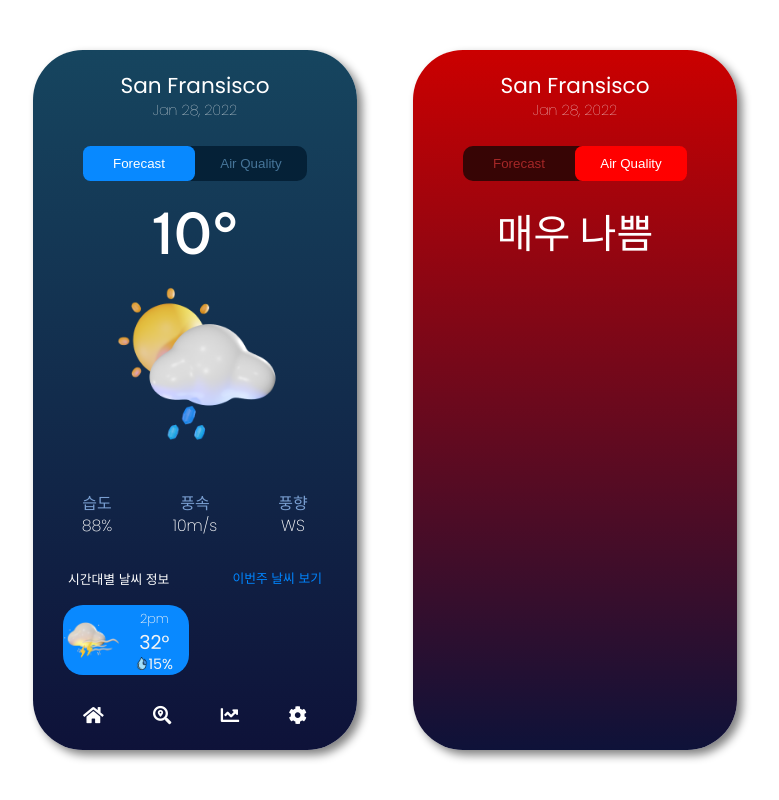
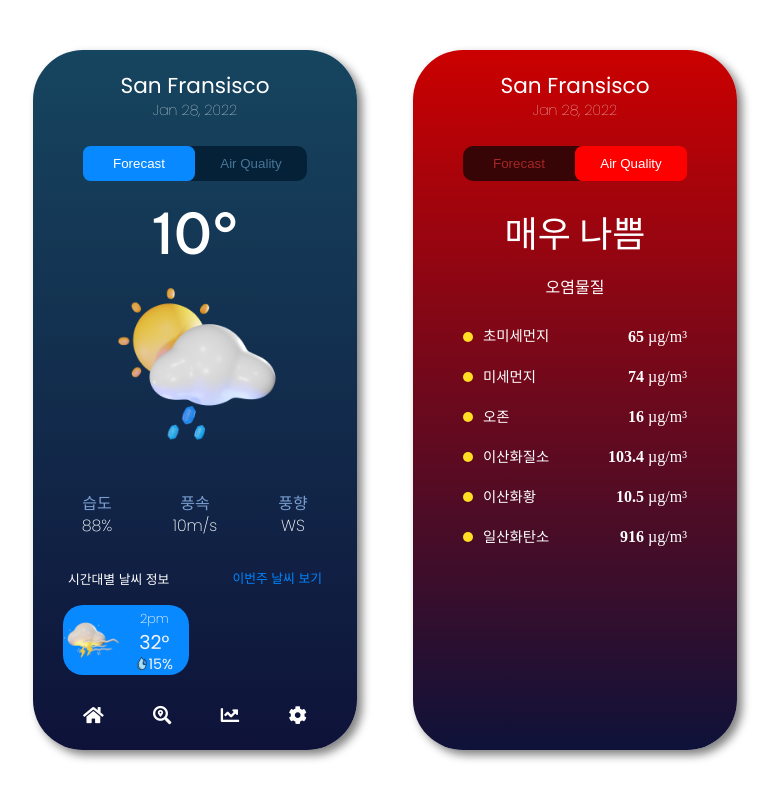
Before and after one commit to lee1nna/VUE_WEATHER, a Vue app: page /#/ in a window 1280 px wide. Shown: the whole page, without its empty margins (255-1034 px from the left). Built offline with nearby package versions, Linux system fonts and the light colour scheme.

Commit message:
2022. 01. 12. Vue3 Lecture Day3

```diff
--- a/src/components/SubView.vue
+++ b/src/components/SubView.vue
@@ -12,6 +12,22 @@
         <div class="airCondition">
           <p>매우 나쁨</p>
         </div>
+        <div class="detail">
+          <div class="title">
+            <p>오염물질</p>
+          </div>
+          <div v-for="airCondition in airConditions" :key="airCondition" class="data">
+            <div class="dataName">
+              <p></p>
+              <p>{{ airCondition.air }}</p>
+            </div>
+            <div class="dataValue">
+              <p>
+                <span>{{ airCondition.value }}</span> &#181;g/m&#179;
+              </p>
+            </div>
+          </div>
+        </div>
       </div>
     </div>
   </div>
@@ -19,7 +35,40 @@
 
 <script>
   import CityNameBox from './common/CityNameBox.vue';
-  export default { components: { CityNameBox } };
+
+  export default {
+    components: { CityNameBox },
+    data() {
+      return {
+        airConditions: [
+          {
+            air: '초미세먼지',
+            value: 65,
+          },
+          {
+            air: '미세먼지',
+            value: 74,
+          },
+          {
+            air: '오존',
+            value: 16,
+          },
+          {
+            air: '이산화질소',
+            value: 103.4,
+          },
+          {
+            air: '이산화황',
+            value: 10.5,
+          },
+          {
+            air: '일산화탄소',
+            value: 916,
+          },
+        ],
+      };
+    },
+  };
 </script>
 
 <style lang="scss" scoped>
--- a/src/scss/subView.scss
+++ b/src/scss/subView.scss
@@ -51,12 +51,71 @@
         height: 15%;
 
         p {
-          font-size: 2.5rem;
+          text-align: center;
+          font-size: 2.25rem;
           font-weight: 500;
           font-family: 'Be Vietnam Pro', sans-serif;
           color: #fff;
         }
       }
+      .detail {
+        width: 100%;
+        height: 85%;
+
+        .title {
+          @include center;
+          width: 100%;
+          height: 19%;
+          color: white;
+        }
+        .data {
+          display: flex;
+          width: 100%;
+          height: 13.5%;
+          // background-color: rgb(187, 127, 255);
+
+          .dataName {
+            display: flex;
+            align-items: center;
+            width: 50%;
+            height: 100%;
+
+            p {
+              &:first-child {
+                display: block;
+                width: 10px;
+                height: 10px;
+                border-radius: 50%;
+                background-color: #ffde23;
+                margin-left: 50px;
+              }
+              &:last-child {
+                margin-left: 10px;
+                color: white;
+                font-weight: 300;
+                font-size: 0.9rem;
+              }
+            }
+          }
+          .dataValue {
+            display: flex;
+            align-items: center;
+            justify-content: right;
+            width: 50%;
+            height: 100%;
+
+            p {
+              color: white;
+              font-weight: 300;
+              margin-right: 50px;
+
+              span {
+                font-weight: 600;
+              }
+            }
+          }
+        }
+      }
     }
   }
 }
```
